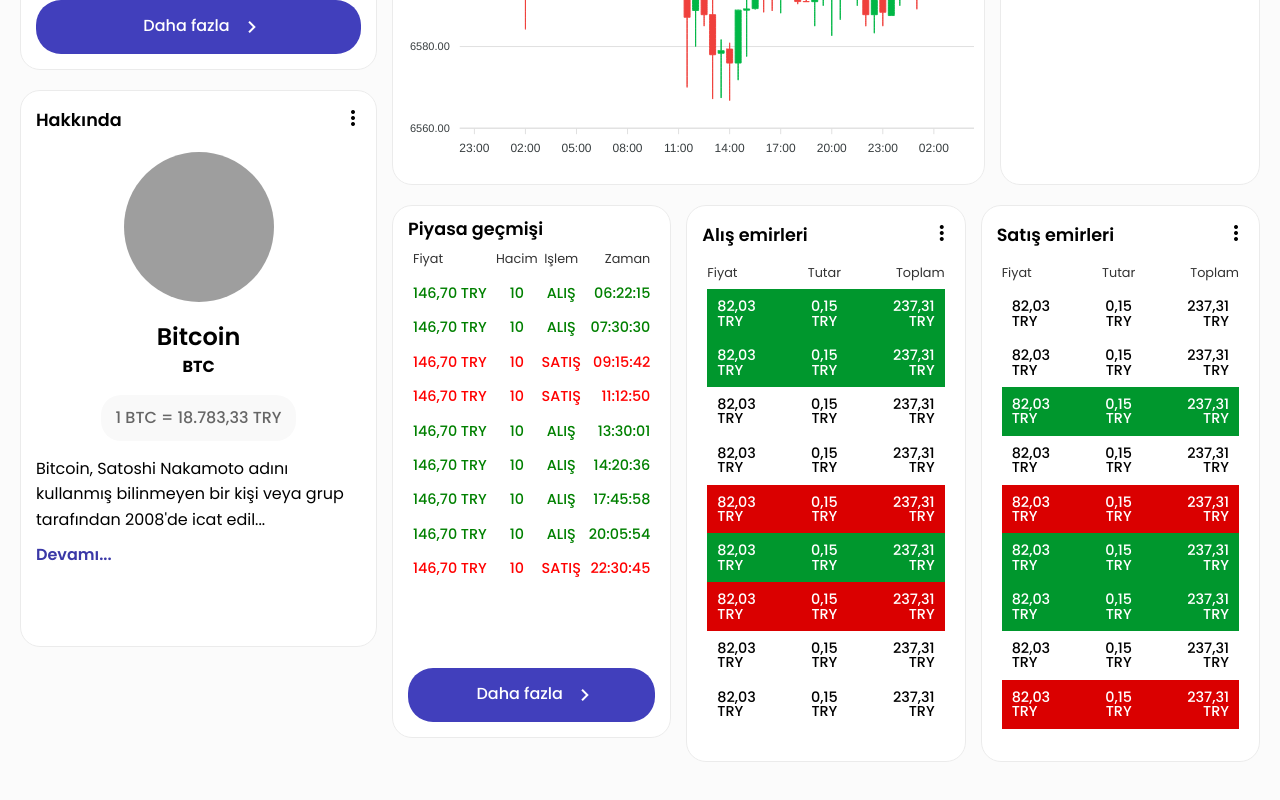
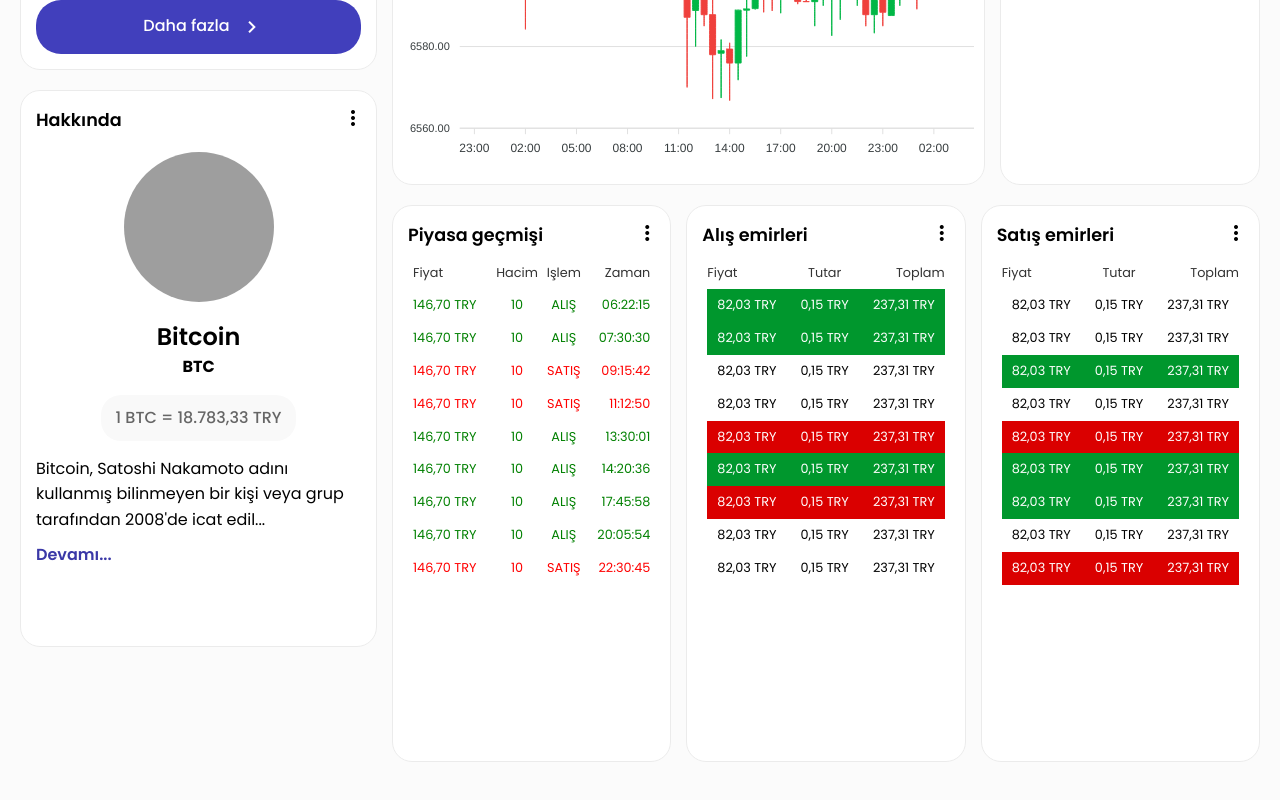
Before and after one commit to lucasc52/crypto-exchange-portal, a React (Create React App) app: page /market in a window 1280 px wide. Shown: the part 560-1360 px from the top of the page. Built offline with nearby package versions, Linux system fonts and the light colour scheme; grey boxes are pictures that could not be loaded.

Commit message:
Add new icon and styles.

```diff
--- a/public/site.css
+++ b/public/site.css
@@ -144,6 +144,7 @@
 .readonly-input {
   border: none;
   border-radius: 0;
+  appearance: none;
   vertical-align: middle;
   -webkit-appearance: none;
   transition: all 0.5s ease;
@@ -1101,8 +1102,7 @@
 }
 
 .trade-history-row table td {
-  font-size: 0.9em;
-  font-weight: 500;
+  font-size: 0.8em;
   padding-bottom: 20px;
 }
 
@@ -1389,9 +1389,8 @@
 }
 
 .orders-row table td {
-  font-size: 0.9em;
-  font-weight: 500;
   padding: 10px;
+  font-size: 0.8em;
 }
 
 .orders-row .white {
--- a/src/components/Widgets/Limits/LimitsRow.tsx
+++ b/src/components/Widgets/Limits/LimitsRow.tsx
@@ -8,7 +8,7 @@
 
 const LimitsRow = ({ item }: IProps): JSX.Element => (
   <div className='limits-row flex flex-center flex-space-between no-select'>
-    <div>
+    <div className='flex flex-v-center'>
       <div className='icon cover' style={{ backgroundImage: `url('${item.icon}')` }} />
       <strong>{item.currency}</strong>
     </div>
--- a/src/components/Widgets/TradeHistory/TradeHistory.tsx
+++ b/src/components/Widgets/TradeHistory/TradeHistory.tsx
@@ -1,6 +1,7 @@
-import { useState, useEffect } from 'react';
+import { useRef, useState, useEffect } from 'react';
 
-import { Link } from 'react-router-dom';
+// hooks
+import useClickOutside from '../../../hooks/useClickOutside';
 
 // components
 import Box from '../../Common/Box';
@@ -93,18 +94,59 @@
 ];
 
 const TradeHistory = (): JSX.Element => {
+  const ref = useRef<any>(null);
+
   const [data, setData] = useState<IHistory[]>([]);
+  const [menuOpened, setMenuOpened] = useState<boolean>(false);
+
+  useClickOutside(ref, () => setMenuOpened(false));
 
   useEffect(() => {
     setData(dataArray);
   }, []);
 
+  /**
+   * Toggles the state of the menu to open or close.
+   */
+  const handleMenuOpen = (): void => {
+    setMenuOpened(!menuOpened);
+  };
+
   return (
     <Box>
       <div className='box-title box-vertical-padding box-horizontal-padding no-select'>
-        Piyasa geçmişi
+        <div ref={ref} className='flex flex-center flex-space-between'>
+          Piyasa geçmişi
+          <button type='button' className='box-icon pointer' onClick={() => handleMenuOpen()}>
+            <i className='material-icons'>more_vert</i>
+          </button>
+          {menuOpened && (
+            <div className='box-dropdown'>
+              <ul>
+                <li>
+                  <button type='button'>
+                    <i className='material-icons'>settings</i>
+                    Button 1
+                  </button>
+                </li>
+                <li>
+                  <button type='button'>
+                    <i className='material-icons'>favorite</i>
+                    Button 2
+                  </button>
+                </li>
+                <li>
+                  <button type='button'>
+                    <i className='material-icons'>info</i>
+                    Button 3
+                  </button>
+                </li>
+              </ul>
+            </div>
+          )}
+        </div>
       </div>
-      <div className='box-content box-content-height'>
+      <div className='box-content box-content-height-nobutton'>
         <div className='trade-history-row'>
           {data && data.length > 0 && (
             <table>
@@ -125,12 +167,6 @@
           )}
         </div>
       </div>
-      <div className='box-button box-vertical-padding box-horizontal-padding'>
-        <Link to='/market' className='button button-purple button-medium button-block'>
-          Daha fazla
-          <i className='material-icons button-icon-right'>chevron_right</i>
-        </Link>
-      </div>
     </Box>
   );
 };
```
Also changed, not shown: 1 other file (tests, documents, lock files or other folders).
